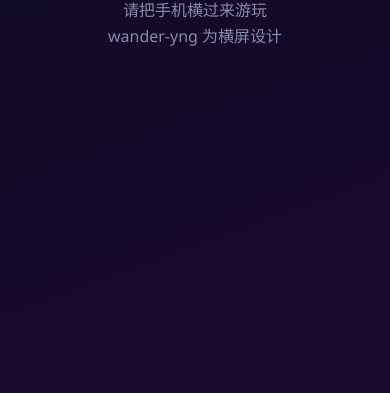
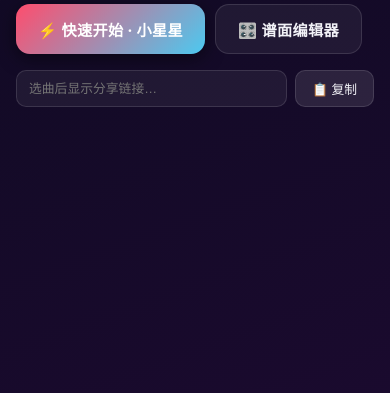
Before and after one commit to Marker-y/wander-yng, a website: page index.html in a window 390 px wide. Shown: the part 451-844 px from the top of the page. Drawn offline with Linux system fonts and the light colour scheme; no server answers.

Commit message:
Fix: iOS landscape detection

```diff
--- a/index.html
+++ b/index.html
@@ -56,20 +56,7 @@ body {
   transition:background .3s,color .3s;
 }
 button { font-family:inherit; cursor:pointer; }
-/* ── rotate warning (portrait phones) ── */
-#rotate {
-  display:none;
-  position:fixed; inset:0; z-index:9999;
-  background:linear-gradient(160deg,var(--bg1),var(--bg2));
-  flex-direction:column; align-items:center; justify-content:center; gap:18px;
-  text-align:center; padding:30px;
-}
-#rotate .ico { font-size:64px; animation:wob 1.4s ease-in-out infinite; }
-@keyframes wob { 0%,100%{transform:rotate(-12deg)} 50%{transform:rotate(78deg)} }
-#rotate p { color:var(--muted); max-width:280px; line-height:1.6; }
-@media (orientation:portrait){ #rotate{display:flex} #app{display:none!important} }
-/* JS override: hide rotate prompt when window is actually landscape (iOS sometimes reports wrong orientation) */
-#rotate.js-hidden { display:none !important; }
+/* rotate prompt removed: game forces landscape via CSS */
 
 /* ── top bar ── */
 #topbar {
@@ -215,9 +202,7 @@ button { font-family:inherit; cursor:pointer; }
 </head>
 <body>
 
-<!-- rotate -->
-<div id="rotate"><div class="ico">📱</div><p>请把手机横过来游玩<br>wander-yng 为横屏设计</p></div>
-
+<!-- rotate prompt removed: game is landscape-first -->
 <!-- account dropdown -->
 <div id="acct-menu"></div>
 
@@ -985,17 +970,6 @@ function setupEditor(){
 let toastT;
 function showToast(m){ const t=document.getElementById('toast'); t.textContent=m; t.classList.add('show'); clearTimeout(toastT); toastT=setTimeout(()=>t.classList.remove('show'),2400); }
 
-// ══════════════════ ROTATE DETECTION (iOS-friendly) ═══════════════════
-function checkOrientation() {
-  const rotate = document.getElementById('rotate');
-  const isLandscape = window.innerWidth > window.innerHeight;
-  if (isLandscape) rotate.classList.add('js-hidden');
-  else rotate.classList.remove('js-hidden');
-}
-window.addEventListener('resize', checkOrientation);
-window.addEventListener('orientationchange', ()=>setTimeout(checkOrientation, 100));
-checkOrientation();
-
 // ══════════════════ INIT ══════════════════
 async function init(){
   // restore session
```
